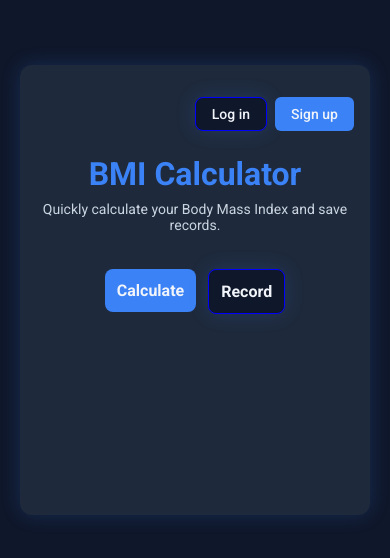
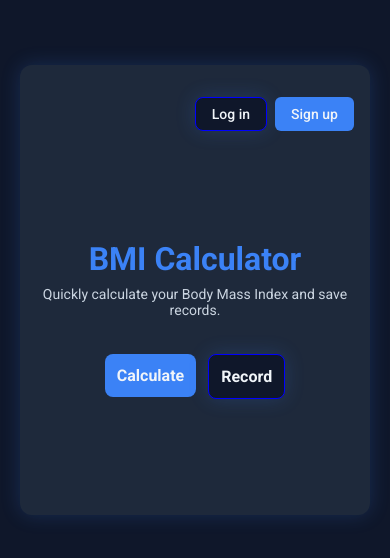
Before and after one commit to ThetThetSu/BMIcalculator, a React (Vite) app: page / in a window 390 px wide. Shown: the part 132-690 px from the top of the page. Built offline with nearby package versions, Linux system fonts and the light colour scheme; no server answers.

Commit message:
Refactor Home component layout and styles; wrap content in a new home-content div and enhance CSS for better alignment and responsiveness

```diff
--- a/src/Home.jsx
+++ b/src/Home.jsx
@@ -78,6 +78,7 @@
           </div>
         )}
       </div>
+      <div className="home-content">
         <h1>BMI Calculator</h1>
         <p>Quickly calculate your Body Mass Index and save records.</p>
 
@@ -90,6 +91,7 @@
           </Link>
         </div>
       </div>
+    </div>
   );
 };
 
--- a/src/index.css
+++ b/src/index.css
@@ -23,6 +23,8 @@
   /* max-width: 400px; */
   text-align: center;
   height: 450px;
+  display: flex;
+  flex-direction: column;
 }
 
 h1 {
@@ -172,6 +174,16 @@
 }
 
 /* Home page styles */
+.home-content {
+  display: flex;
+  flex-direction: column;
+  justify-content: center;
+  align-items: center;
+  flex: 1;
+  min-height: 0;
+  text-align: center;
+}
+
 .home-buttons {
   display: flex;
   gap: 12px;
```
Lines whose indentation alone changed are shown as unchanged.
